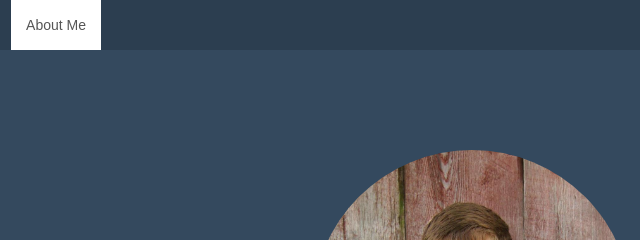
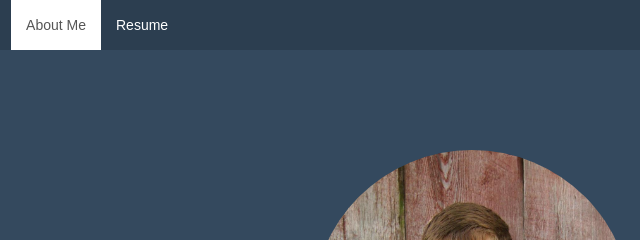
Before and after one commit to 2014acone/2014acone.github.io, a website: page index.html in a window 1280 px wide. Shown: the top 240 px of the page, 168-808 px from the left. Drawn offline with Linux system fonts and the light colour scheme; files that its build step writes are made by us from their sources.

Commit message:
Update index.html

```diff
--- a/index.html
+++ b/index.html
@@ -59,6 +59,9 @@
                         </li>
                         <li>
                             <a class="page-scroll" href="#about">About Me</a>
+                        </li>
+                        <li>
+                            <a href="/img/resume.pdf">Resume</a>
                         </li>
                     </ul>
                     <a href="#contact-modal" data-toggle="modal" class="btn btn-default" id="modal-btn">Contact Me</a>
```
